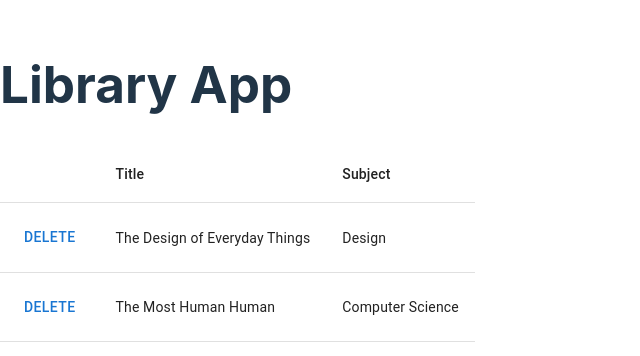
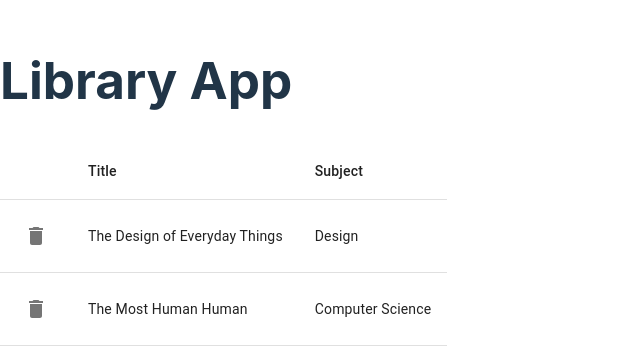
Before and after one commit to vincentowler/oclc-library-app, a React (Vite) app: page / in a window 1280 px wide. Shown: the part 218-574 px from the top of the page, without its empty margins (0-640 px from the left). Built offline with nearby package versions, Linux system fonts and the light colour scheme; the HTML template or start-up script is replaced by a standard one.

Commit message:
Add button and destructure

```diff
--- a/src/BookTable.tsx
+++ b/src/BookTable.tsx
@@ -1,5 +1,5 @@
 import {
-  Button,
+  IconButton,
   Table,
   TableBody,
   TableCell,
@@ -7,24 +7,25 @@ import {
   TableRow,
 } from "@mui/material";
 import { Book } from "./App";
+import DeleteIcon from "@mui/icons-material/Delete";
 
 type BookTableProps = {
   books: Book[];
   setBooks: (books: Book[]) => void;
 };
 
-export default function BookTable(props: BookTableProps) {
+export default function BookTable({ books, setBooks }: BookTableProps) {
   function renderBook(book: Book) {
     return (
       <TableRow key={book.id}>
         <TableCell>
-          <Button
+          <IconButton
             onClick={() => {
-              props.setBooks(props.books.filter((b) => b.id !== book.id));
+              setBooks(books.filter((b) => b.id !== book.id));
             }}
           >
-            Delete
-          </Button>
+            <DeleteIcon />
+          </IconButton>
         </TableCell>
         <TableCell>{book.title}</TableCell>
         <TableCell>{book.subject}</TableCell>
@@ -41,7 +42,7 @@ export default function BookTable(props: BookTableProps) {
           <TableCell>Subject</TableCell>
         </TableRow>
       </TableHead>
-      <TableBody>{props.books.map(renderBook)}</TableBody>
+      <TableBody>{books.map(renderBook)}</TableBody>
     </Table>
   );
 }
```
